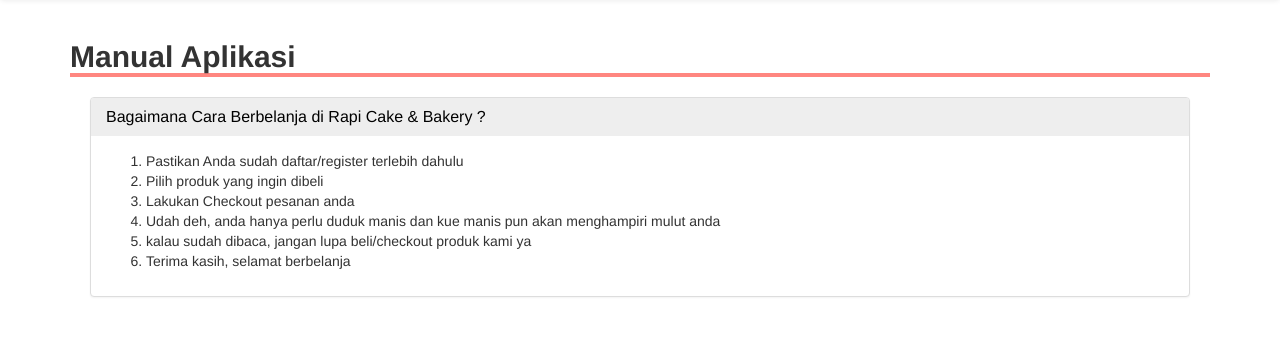
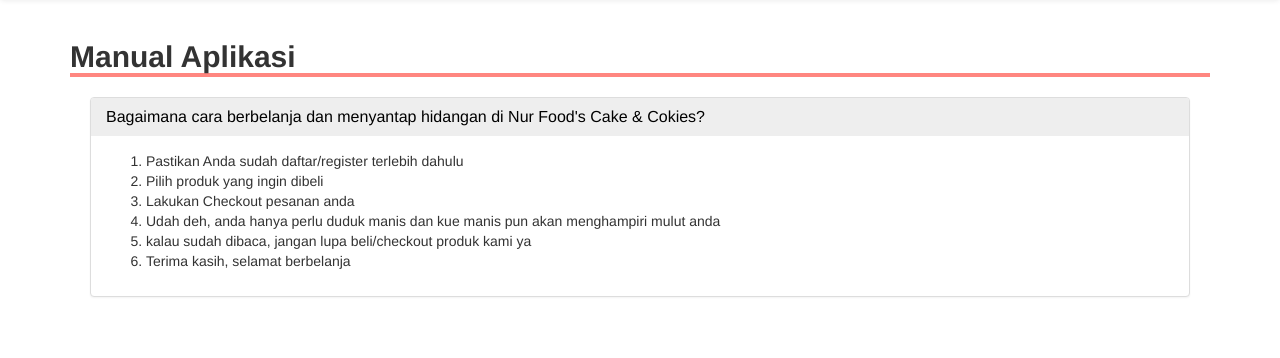
Before and after one commit to rallyz/Toko_Online_1.0, a PHP site: page /manual.php in a window 1280 px wide. Shown: the part 62-420 px from the top of the page. Run offline with PHP 8.4, Linux system fonts and the light colour scheme; a stand-in replaces the project's code that opens the database connection; some libraries are stand-ins or nearby versions.

Commit message:
Update manual.php

```diff
--- a/manual.php
+++ b/manual.php
@@ -15,7 +15,7 @@
 				<a data-toggle="collapse" data-parent="#accordion" href="#collapseOne" style="color:#000;">
 				<div class="panel-heading" style="background-color: #eee;">
 					<h4 class="panel-title">
-						Bagaimana Cara Berbelanja di Rapi Cake & Bakery ?
+						Bagaimana cara berbelanja dan menyantap hidangan di Nur Food's Cake & Cokies?
 					</h4>
 				</div>
 				</a>
```
